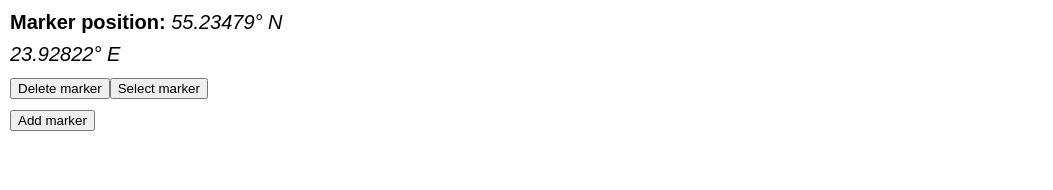
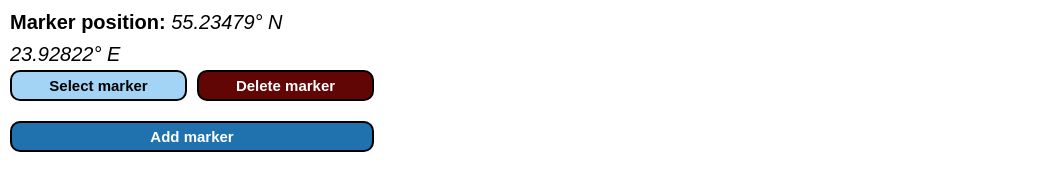
Before and after one commit to NojusM/Map-using-Vue, a Vue app: page /map in a window 1280 px wide. Both pictures are taken after a click on the button "Add marker". Shown: the part 130-320 px from the top of the page, without its empty margins (0-1053 px from the left). Built offline with nearby package versions, Linux system fonts and the light colour scheme.

Commit message:
UPDATE BUTTON CSS

```diff
--- a/src/views/Map.vue
+++ b/src/views/Map.vue
@@ -6,8 +6,15 @@
           <span class="label">Marker position: </span>
           <span class="coordinates">{{ marker[0] }}° N {{ marker[1] }}° E</span>
         </p>
-        <button class="btn delete" @click="markers.splice(index, 1)">Delete marker</button>
-        <button class="btn select" @click="selectedMarker = index">Select marker</button>
+        <div class="buttons">
+          <button
+            :class="['btn select', { active: index === selectedMarker }]"
+            @click="selectedMarker = index"
+          >
+            Select marker
+          </button>
+          <button class="btn delete" @click="markers.splice(index, 1)">Delete marker</button>
+        </div>
       </div>
       <button class="btn add" @click="markers.push(BASE_COORDINATES)">Add marker</button>
     </div>
@@ -88,4 +95,44 @@ const onMarkerDragEnd = (e: { target: { getLatLng: () => LatLng } }) => {
 .coordinates {
   font-style: italic;
 }
+
+.buttons {
+  display: flex;
+  flex-direction: row;
+  justify-content: center;
+  align-items: center;
+  gap: 1rem;
+}
+.btn {
+  width: 100%;
+  font-size: 1.5rem;
+  font-weight: 700;
+  padding: 0.5rem;
+  border: 2px solid black;
+  border-radius: 1rem;
+  cursor: pointer;
+  background-color: var(--primary-dark);
+  color: white;
+}
+
+.btn:hover {
+  background-color: var(--primary);
+}
+
+.btn.select.active {
+  background-color: var(--primary-bright);
+  color: black;
+}
+
+.btn.delete {
+  background-color: hsl(0, 90%, 20%);
+}
+
+.btn.delete:hover {
+  background-color: hsl(0, 90%, 40%);
+}
+
+.btn.add {
+  margin-top: 2rem;
+}
 </style>
```
